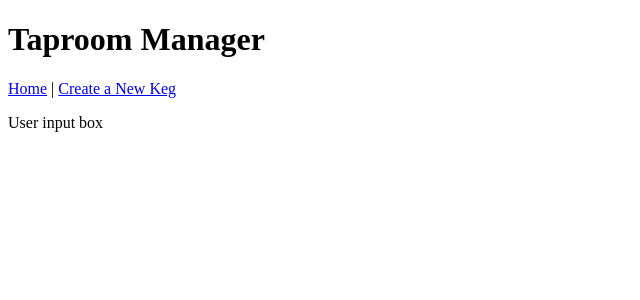
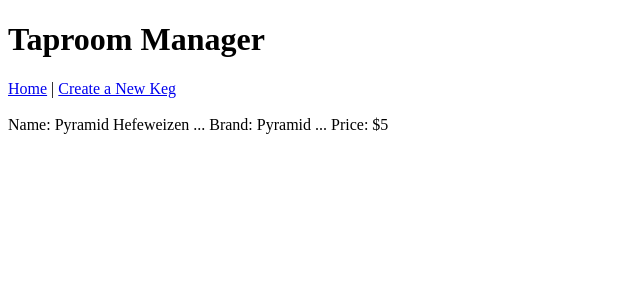
Before and after one commit to rochellev/TaproomManager, a React app: page /#/ in a window 1280 px wide. Shown: the top 300 px of the page, without its empty margins (0-640 px from the left). Built offline with nearby package versions, Linux system fonts and the light colour scheme.

Commit message:
add kegs view

```diff
--- a/src/components/FilterableKegTable.jsx
+++ b/src/components/FilterableKegTable.jsx
@@ -1,11 +1,14 @@
 import React from 'react';
 import UserInputBox from './UserInputBox';
+import KegTable from './KegTable';
 
 
 function FilterableKegTable() {
   return (
     <div>
-      <UserInputBox />
+
+      <br></br>
+      <KegTable />
     </div>
   );
 }
--- a/src/components/Keg.jsx
+++ b/src/components/Keg.jsx
@@ -4,7 +4,7 @@ import PropTypes from 'prop-types';
 function Keg(props){
     return(
         <div>
-            {props.name}
+            Name: {props.name} ... Brand: {props.brand} ... Price: {props.price}
         </div>
     )
 }
--- a/src/components/KegRow.jsx
+++ b/src/components/KegRow.jsx
@@ -2,7 +2,12 @@ import React from 'react';
 import Keg from './Keg';
 
 function KegRow(){
-
+  return(
+    <Keg
+      name="Pyramid Hefeweizen"
+      brand="Pyramid"
+      price="$5" />
+  );
 }
 
 export default KegRow;
--- a/src/components/KegTable.jsx
+++ b/src/components/KegTable.jsx
@@ -3,7 +3,11 @@ import KegRow from './KegRow';
 
 function KegTable()
 {
-
+  return (
+    <div>
+      <KegRow />
+    </div>
+  );
 }
 
 export default KegTable;
```
Also changed, not shown: 1 other file (tests, documents, lock files or other folders).
